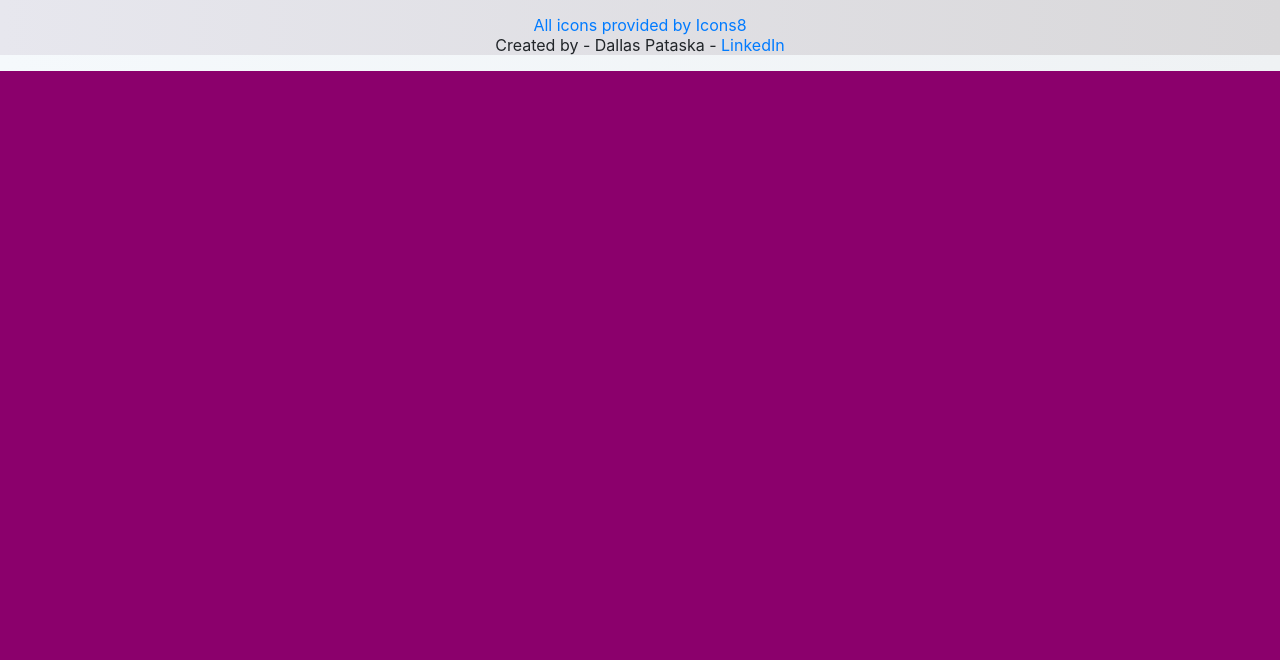
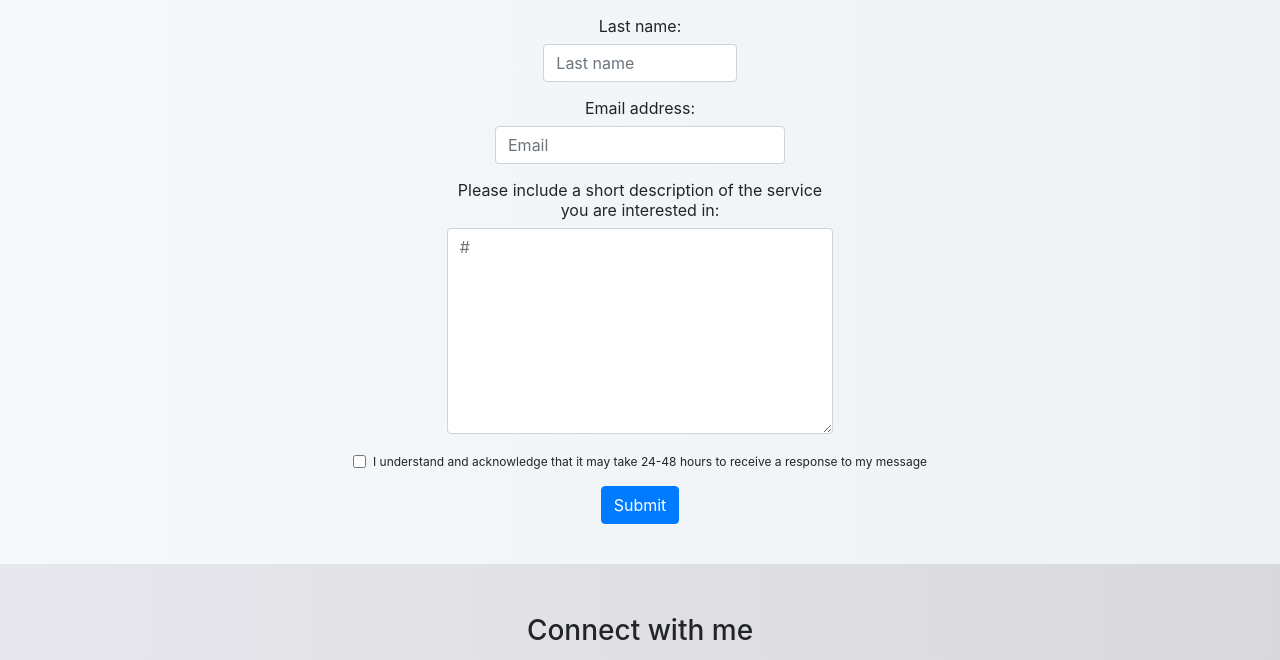
Before and after one commit to pataskad/nelson-photography-live, a Django app: page / in a window 1280 px wide. Shown: the part 2476-3136 px from the top of the page. Before the commit the page ends 2547 px from the top, so only its background shows below. Run offline with Django 3.2, Linux system fonts and the light colour scheme; some libraries are stand-ins or nearby versions.

Commit message:
contact form front end prototype

```diff
--- a/portfolio/templates/index.html
+++ b/portfolio/templates/index.html
@@ -36,8 +36,8 @@
     </div>
 
     <!--SERVICES AND AGENT CAPABILITIES-->
-    <div class="container-fluid"style="background-image: linear-gradient(to right, rgb(231, 231, 238), #d9d8da);">
-      <i><h2 style="margin-bottom: 30px; margin-top: 60px; color: #3F3F3F;">What I Do</h2></i>
+    <div class="container-fluid"style="background-image: linear-gradient(to right, rgb(231, 231, 238), #d9d8da); padding-top: 50px;">
+      <i><h2 style="margin-bottom: 30px; color: #3F3F3F;">What I Do</h2></i>
 
       <div class="card-deck">
         <div class="card shadow-sm p-3 mb-5  rounded" style="background:rgba(236, 236, 236, 0.685);">
@@ -72,7 +72,7 @@
 
     <!--REVIEWS AND TESTIMONIAL SECTION-->
 
-    <div class="container-fluid" id="reviews" style="background-image: linear-gradient(to right, rgb(231, 231, 238), #d9d8da);">
+    <div class="container-fluid" id="reviews" style="background-image: linear-gradient(to right, rgb(231, 231, 238), #d9d8da); padding-top: 50px;">
       <i><h2 style="margin-bottom: 45px; margin-top: 15px; color: #3F3F3F;">Hear From Past Clients!</h2></i>
 
       <div class="card-deck"  style="margin-bottom: 30px;">
@@ -103,11 +103,11 @@
     </div>
 
     <!--Portfolio WORK COLLECTION-->
-    <div class="container-fluid" id="portfolio" style="padding: 0px; background-image: linear-gradient(to right, rgb(231, 231, 238), #d9d8da);">
+    <div class="container-fluid" id="portfolio" style="padding: 0px; background-image: linear-gradient(to right, rgb(231, 231, 238), #d9d8da); padding-top: 50px;">
       <i><h2 style="margin-bottom: 45px; margin-top: 15px; color: #3F3F3F;">Portfolio | Past Work</h2></i>
     </div>
 
-    <div class="container-fluid shadow-lg" style="width: 100%; background-color: #8b006d; border-bottom-style: solid; border-top-style: solid; border-bottom-width: 3px;">
+    <div class="container-fluid shadow-lg" style="width: 100%; padding-top: 40px; padding-bottom: 40px; background-color: #8b006d; border-bottom-style: solid; border-top-style: solid; border-bottom-width: 3px;">
       <div class="row" style="margin-bottom: 15px; margin-top: 15px;">
         <div class="col-sm" style="padding: 0px; margin-bottom: 5px;">
           <img class="rounded shadow-lg" src="{% static 'img/portfolio-1.jpg' %}" alt="Deer" width="300" height="300">
@@ -134,6 +134,59 @@
     </div>
 
 
+    <!--GET IN CONTACT WITH ME ---- BOOK A SESSION-->
+    <div class="container-fluid" id="portfolio" style="padding-top: 50px;">
+      <i><h2 style="margin-bottom: 30px; margin-top: 15px; color: #3F3F3F;">Interested? Fill out the form below for more info!</h2></i>
+    </div>
+
+    <div class="container-fluid" style="text-align: center; padding-bottom: 40px; padding-top: 30px;">
+      <form class="needs-validation" style="text-align: -webkit-center;" novalidate>
+        <div class="form-group" style="margin: 0px; padding-left: 0px; padding-right: 0px;">
+          <div class="col-md-4 mb-3">
+            <label for="validationCustom01">First name:</label>
+            <input type="text" class="form-control" style="width: 50%;" id="validationCustom01" placeholder="First name"required>
+            <div class="valid-feedback">
+              Looks good!
+            </div>
+          </div>
+          <div class="col-md-4 mb-3">
+            <label for="validationCustom02">Last name:</label>
+            <input type="text" class="form-control" style="width: 50%;" id="validationCustom02" placeholder="Last name"required>
+            <div class="valid-feedback">
+              Looks good!
+            </div>
+          </div>
+          <div class="col-md-4 mb-3">
+            <label for="validationCustom03">Email address:</label>
+            <input type="text" class="form-control" style="width: 75%;" id="validationCustom03" placeholder="Email"required>
+            <div class="valid-feedback">
+              Looks good!
+            </div>
+          </div>
+          <div class="col-md-4 mb-3">
+            <label for="validationCustom04">Please include a short description of the service you are interested in:</label>
+            <textarea type="text" rows="8" cols="75" class="form-control" id="validationCustom04" placeholder="#"required></textarea>
+            <div class="valid-feedback">
+              Looks good!
+            </div>
+          </div>
+        </div>
+        <div class="form-group">
+          <div class="form-check">
+            <input class="form-check-input" type="checkbox" value="" id="invalidCheck" required>
+            <label class="form-check-label" for="invalidCheck" style="font-size: 12px;">
+              I understand and acknowledge that it may take 24-48 hours to receive a response to my message
+            </label>
+            <div class="invalid-feedback">
+              You must agree before submitting.
+            </div>
+          </div>
+        </div>
+        <button class="btn btn-primary" type="submit">Submit</button>
+      </form>
+    </div>
+
+
     <!--FOOTER, CONTACT, CREATOR AND ACCREDITION LINKS-->
       <footer class="text-center" style="background-image: linear-gradient(to right, rgb(231, 231, 238), #d9d8da);">
         <h3 style="margin-bottom: 15px; padding-top: 50px;">Connect with me</h3>
@@ -149,7 +202,25 @@
     <!--SCRIPTS-->
 
     <script>
-    </script>
+      // Example starter JavaScript for disabling form submissions if there are invalid fields
+      (function() {
+        'use strict';
+        window.addEventListener('load', function() {
+          // Fetch all the forms we want to apply custom Bootstrap validation styles to
+          var forms = document.getElementsByClassName('needs-validation');
+          // Loop over them and prevent submission
+          var validation = Array.prototype.filter.call(forms, function(form) {
+            form.addEventListener('submit', function(event) {
+              if (form.checkValidity() === false) {
+                event.preventDefault();
+                event.stopPropagation();
+              }
+              form.classList.add('was-validated');
+            }, false);
+          });
+        }, false);
+      })();
+      </script>
 
   </body>
 </html>
```
